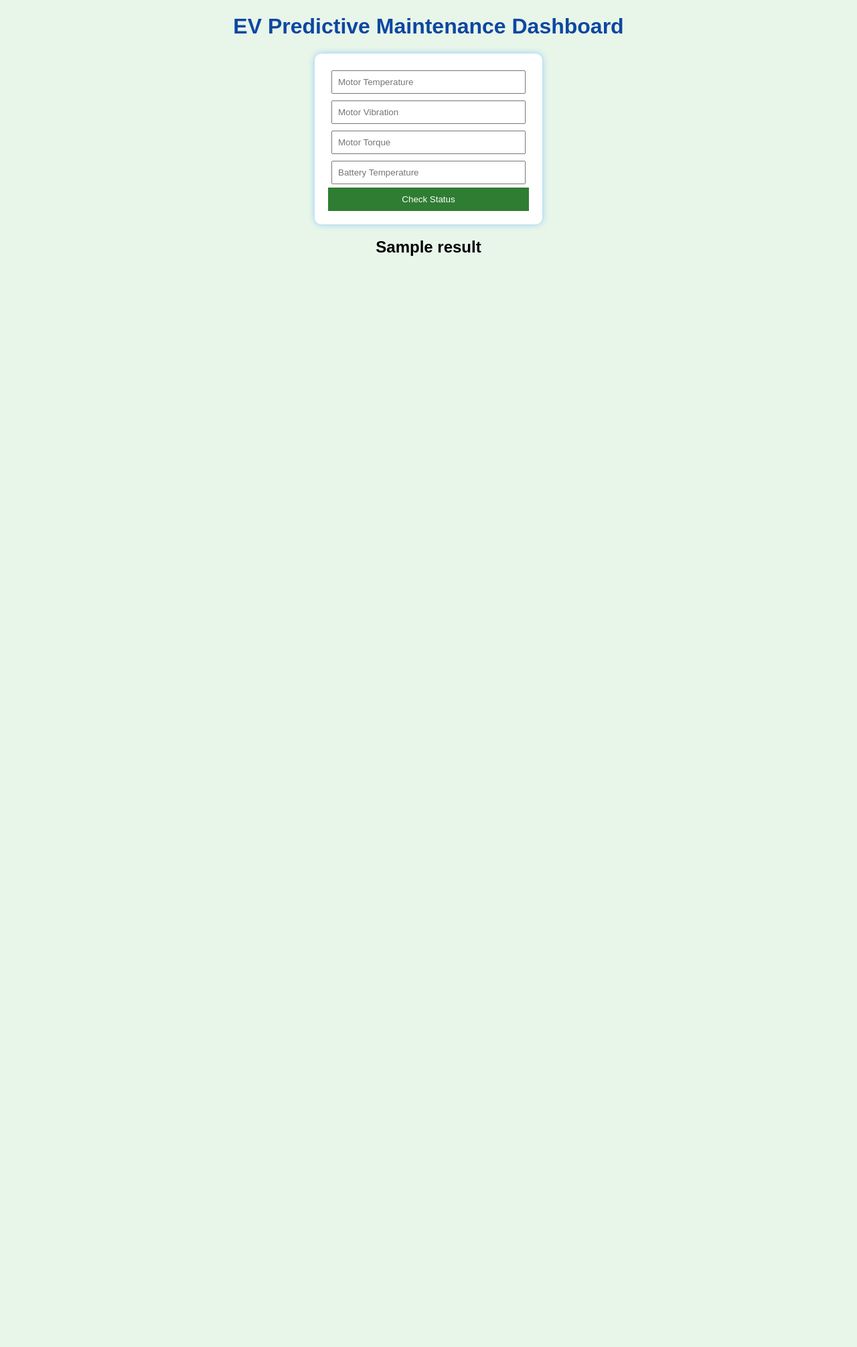
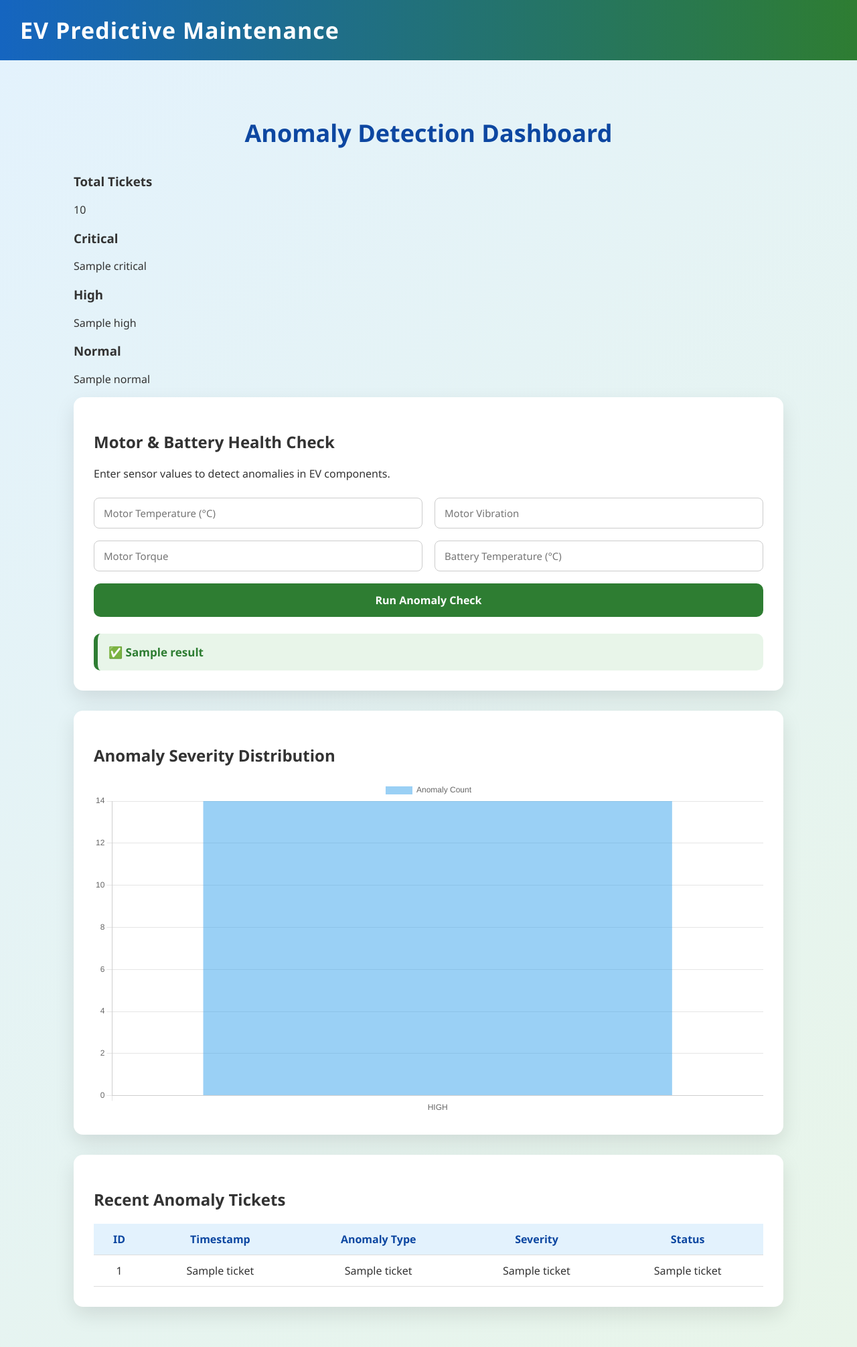
Before and after one commit to Aishwarya55621/Electrovent_project, a Flask app: template templates/dashboard.html in a window 1280 px wide. Shown: the whole page at 67% size. Before the commit the page ends 382 px from the top, so only its background shows below. Run offline with Flask 3, Linux system fonts and the light colour scheme; the template is opened without the code that fills it: most values are stand-ins (such as "Sample title", 1, 10 or a date in 2020); parts of the project's set-up code (start-up, migrations or seed data) failed here and were passed over.

Commit message:
SEcond commit : Saturday 10 Jan 26

```diff
--- a/app.py
+++ b/app.py
@@ -2,14 +2,17 @@ from flask import Flask
 from routes.dashboard import dashboard_bp
 from routes.auth import auth_bp
 from routes.health import health_bp
+from routes.api import api_bp
 
 def create_app():
     app = Flask(__name__)
     app.secret_key = "ev_secret_key"
 
+    # Register Blueprints
     app.register_blueprint(auth_bp)
     app.register_blueprint(dashboard_bp)
     app.register_blueprint(health_bp)
+    app.register_blueprint(api_bp)
 
     return app
 
--- /dev/null
+++ b/routes/api.py
@@ -0,0 +1,23 @@
+from flask import Blueprint, jsonify
+from database.db import get_db
+
+api_bp = Blueprint("api", __name__)
+
+@api_bp.route("/api/chart-data")
+def chart_data():
+    conn = get_db()
+    cur = conn.cursor()
+
+    cur.execute("""
+        SELECT severity, COUNT(*)
+        FROM tickets
+        GROUP BY severity
+    """)
+
+    data = cur.fetchall()
+    conn.close()
+
+    labels = [d[0] for d in data]
+    values = [d[1] for d in data]
+
+    return jsonify({"labels": labels, "values": values})
--- a/static/css/style.css
+++ b/static/css/style.css
@@ -1,32 +1,142 @@
+:root {
+    --primary-blue: #1565c0;
+    --primary-green: #2e7d32;
+    --light-blue: #e3f2fd;
+    --light-green: #e8f5e9;
+    --card-bg: #ffffff;
+    --success: #2e7d32;
+    --danger: #d32f2f;
+}
+
+/* RESET + BASE */
+* {
+    box-sizing: border-box;
+    font-family: "Segoe UI", Tahoma, sans-serif;
+}
+
 body {
+    margin: 0;
+    min-height: 100vh;
+    background: linear-gradient(
+        135deg,
+        var(--light-blue),
+        var(--light-green)
+    );
+    color: #333;
+}
+
+/* NAVBAR */
+.navbar {
+    background: linear-gradient(90deg, var(--primary-blue), var(--primary-green));
+    padding: 22px 30px;
+    color: white;
+    font-size: 34px;          /* BIG TITLE */
+    font-weight: 700;
+    letter-spacing: 1px;
+}
+
+/* MAIN CONTAINER */
+.container {
+    max-width: 1100px;
+    margin: 40px auto;
+    padding: 20px;
+}
+
+/* PAGE TITLE */
+.page-title {
+    text-align:center;
+    font-size: 36px;
+    color: #0d47a1;
+    margin-bottom: 35px;
+}
+
+/* CARD */
+.card {
+    background: var(--card-bg);
+    border-radius: 14px;
+    padding: 30px;
+    box-shadow: 0 12px 30px rgba(0, 0, 0, 0.1);
+    transition: transform 0.2s ease, box-shadow 0.2s ease;
+}
+
+.card:hover {
+    transform: translateY(-4px);
+    box-shadow: 0 18px 35px rgba(0, 0, 0, 0.15);
+}
+
+/* FORM GRID */
+.form-grid {
+    display: grid;
+    grid-template-columns: repeat(2, 1fr);
+    gap: 18px;
+    margin-top: 25px;
+}
+
+/* INPUTS */
+input {
+    padding: 12px 14px;
+    border-radius: 8px;
+    border: 1px solid #ccc;
+    font-size: 15px;
+}
+
+input:focus {
+    outline: none;
+    border-color: var(--primary-blue);
+}
+
+/* BUTTON */
+button {
+    grid-column: span 2;
+    padding: 14px;
+    font-size: 16px;
+    border-radius: 10px;
+    border: none;
+    background: var(--primary-green);
+    color: white;
+    font-weight: 600;
+    cursor: pointer;
+}
+
+button:hover {
+    background: #1b5e20;
+}
+
+/* STATUS BOX */
+.status {
+    margin-top: 25px;
+    padding: 16px;
+    border-radius: 10px;
+    font-size: 17px;
+    font-weight: 600;
+}
+
+.status.success {
     background: #e8f5e9;
-    font-family: Arial;
+    color: var(--success);
+    border-left: 6px solid var(--success);
+}
+
+.status.danger {
+    background: #ffebee;
+    color: var(--danger);
+    border-left: 6px solid var(--danger);
+}
+
+.ticket-table {
+    width: 100%;
+    border-collapse: collapse;
+    margin-top: 15px;
+}
+
+.ticket-table th,
+.ticket-table td {
+    padding: 12px;
+    border-bottom: 1px solid #ddd;
     text-align: center;
 }
 
-h1 {
+.ticket-table th {
+    background: #e3f2fd;
     color: #0d47a1;
 }
-
-.card {
-    background: white;
-    padding: 20px;
-    width: 300px;
-    margin: auto;
-    border-radius: 10px;
-    box-shadow: 0 0 10px #90caf9;
-}
-
-input {
-    width: 90%;
-    margin: 5px;
-    padding: 8px;
-}
-
-button {
-    background: #2e7d32;
-    color: white;
-    border: none;
-    padding: 10px;
-    width: 100%;
-}
--- a/templates/dashboard.html
+++ b/templates/dashboard.html
@@ -1,22 +1,128 @@
 <!DOCTYPE html>
-<html>
+<html lang="en">
 <head>
-    <title>Dashboard</title>
-    <link rel="stylesheet" href="/static/style.css">
+    <meta charset="UTF-8">
+    <title>EV Predictive Maintenance Dashboard</title>
+
+    <!-- CSS -->
+    <link rel="stylesheet" href="{{ url_for('static', filename='css/style.css') }}">
 </head>
+
 <body>
-    <h1>EV Predictive Maintenance Dashboard</h1>
 
-    <form method="POST" class="card">
-        <input name="motor_temp" placeholder="Motor Temperature" required>
-        <input name="vibration" placeholder="Motor Vibration" required>
-        <input name="torque" placeholder="Motor Torque" required>
-        <input name="battery_temp" placeholder="Battery Temperature" required>
-        <button>Check Status</button>
-    </form>
+    <!-- NAVBAR -->
+    <div class="navbar">
+        EV Predictive Maintenance
+    </div>
 
-    {% if result %}
-        <h2>{{ result }}</h2>
-    {% endif %}
+    <!-- MAIN CONTAINER -->
+    <div class="container">
+
+        <!-- PAGE TITLE -->
+        <h1 class="page-title">Anomaly Detection Dashboard</h1>
+
+        <!-- STEP 7: SUMMARY CARDS -->
+        <div class="summary-grid">
+            <div class="summary-card total">
+                <h3>Total Tickets</h3>
+                <p>{{ total }}</p>
+            </div>
+
+            <div class="summary-card critical">
+                <h3>Critical</h3>
+                <p>{{ critical }}</p>
+            </div>
+
+            <div class="summary-card high">
+                <h3>High</h3>
+                <p>{{ high }}</p>
+            </div>
+
+            <div class="summary-card normal">
+                <h3>Normal</h3>
+                <p>{{ normal }}</p>
+            </div>
+        </div>
+
+        <!-- INPUT CARD -->
+        <div class="card">
+            <h2>Motor & Battery Health Check</h2>
+            <p>Enter sensor values to detect anomalies in EV components.</p>
+
+            <form method="POST" class="form-grid">
+                <input type="number" step="any" name="motor_temp" placeholder="Motor Temperature (°C)" required>
+                <input type="number" step="any" name="vibration" placeholder="Motor Vibration" required>
+                <input type="number" step="any" name="torque" placeholder="Motor Torque" required>
+                <input type="number" step="any" name="battery_temp" placeholder="Battery Temperature (°C)" required>
+
+                <button type="submit">Run Anomaly Check</button>
+            </form>
+
+            <!-- RESULT STATUS -->
+            {% if result %}
+                {% if "Anomaly" in result %}
+                    <div class="status danger">
+                        ⚠️ {{ result }}
+                    </div>
+                {% else %}
+                    <div class="status success">
+                        ✅ {{ result }}
+                    </div>
+                {% endif %}
+            {% endif %}
+        </div>
+
+        <!-- CHART CARD -->
+        <div class="card" style="margin-top:30px;">
+            <h2>Anomaly Severity Distribution</h2>
+            <canvas id="severityChart"></canvas>
+        </div>
+
+        <!-- TICKETS TABLE -->
+        <div class="card" style="margin-top:30px;">
+            <h2>Recent Anomaly Tickets</h2>
+
+            <table class="ticket-table">
+                <tr>
+                    <th>ID</th>
+                    <th>Timestamp</th>
+                    <th>Anomaly Type</th>
+                    <th>Severity</th>
+                    <th>Status</th>
+                </tr>
+
+                {% for t in tickets %}
+                <tr>
+                    <td>{{ t[0] }}</td>
+                    <td>{{ t[1] }}</td>
+                    <td>{{ t[2] }}</td>
+                    <td>{{ t[3] }}</td>
+                    <td>{{ t[4] }}</td>
+                </tr>
+                {% endfor %}
+            </table>
+        </div>
+
+    </div>
+
+    <!-- STEP 7: CHART SCRIPT -->
+    <script src="https://cdn.jsdelivr.net/npm/chart.js"></script>
+    <script>
+        fetch("/api/chart-data")
+          .then(res => res.json())
+          .then(data => {
+            new Chart(document.getElementById("severityChart"), {
+                type: "bar",
+                data: {
+                    labels: data.labels,
+                    datasets: [{
+                        label: "Anomaly Count",
+                        data: data.values
+                    }]
+                }
+            });
+        });
+    </script>
+
 </body>
 </html>
```
Also changed, not shown: routes/dashboard.py (+3 -4 lines), services/ticket_service.py (+17 -0 lines), templates/login.html (+21 -9 lines), database/tickets.db.
